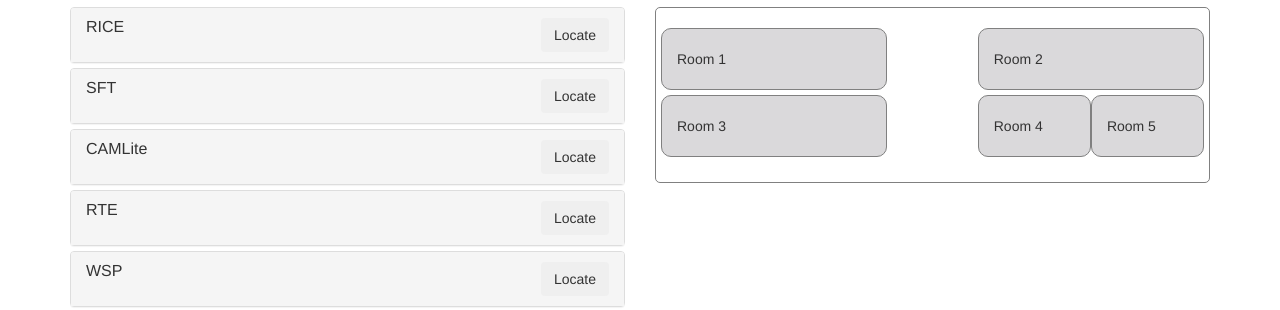
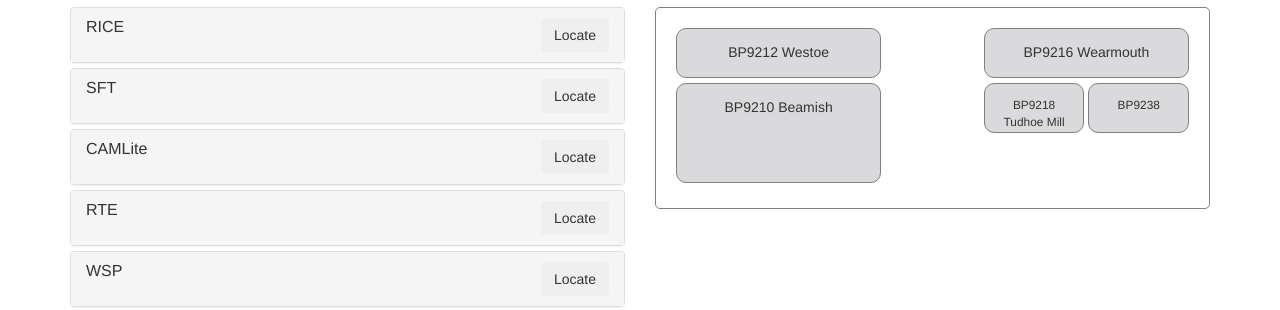
Before and after one commit to tinyoafman/we-floor-plan, a website: page views/index.html in a window 1280 px wide. Shown: the part 326-636 px from the top of the page. Drawn offline with nearby package versions, Linux system fonts and the light colour scheme.

Commit message:
CK flesh out floor plan

```diff
--- a/style/plan.css
+++ b/style/plan.css
@@ -6,16 +6,85 @@
   padding: 20px 20px 20px 20px;
 }
 
-.room {
+.room, .desk-top, .desk-bottom {
   border-style: solid;
   border-width: thin;
   border-color: grey;
-  border-radius: 10px;
   background-color: #dad9db;
 }
 
-.aisle, .room {
+.room{
   margin-bottom: 5px;
-  padding-top: 20px;
-  padding-bottom: 20px;
+  border-radius: 10px;
+  height: 50px;
+  text-align: center;
+  padding-top: 6%;
 }
+
+.red-chewit-top, .purple-chewit-top{
+  border-radius: 50px 50px 0px 0px;
+  border-style: solid;
+  border-width: thin;
+}
+
+.red-chewit-bottom, .purple-chewit-bottom{
+  border-radius: 0px 0px 50px 50px;
+  border-style: solid;
+  border-width: thin;
+}
+
+.red-chewit-top, .red-chewit-bottom{
+  border-color: #871400;
+  background-color: #871400;
+}
+
+.purple-chewit-top, .purple-chewit-bottom{
+  border-color: #522172;
+  background-color: #522172;
+}
+
+.desk-top, .red-chewit-top, .purple-chewit-top{
+  margin-top: 5px;
+  height: 20px;
+}
+
+.desk-top{
+  border-radius: 5px 5px 0px 0px;
+}
+
+.desk-bottom{
+  border-radius: 0px 0px 5px 5px;
+}
+
+.desk-bottom, .red-chewit-bottom, .purple-chewit-bottom {
+  margin-bottom: 5px;
+  height: 20px;
+}
+
+.row-aisle{
+  height: 20px;
+}
+
+.room-large{
+  height: 100px;
+}
+
+.row-room{
+  width: 40%;
+}
+
+.row-aisle{
+  width: 20%;
+}
+
+.small{
+  width: 49%;
+}
+
+table{
+  width: 100%;
+}
+
+td{
+  vertical-align: top;
+}
--- a/views/index.html
+++ b/views/index.html
@@ -445,21 +445,29 @@
       <div class="col-sm-6">
         <h2>Plan</h2>
         <div class="floor">
-          <div class="row">
-            <div class="col-sm-5 room" id="room-1">Room 1</div>
-            <div class="col-sm-2 aisle"></div>
-            <div class="col-sm-5 room" id="room-2">Room 2</div>
-          </div>
-          <div class="row">
-            <div class="col-sm-5 room" id="room-3">Room 3</div>
-            <div class="col-sm-2 aisle"></div>
-            <div class="col-sm-5">
-              <div class="row">
-                <div class="col-sm-6 room" id="room-4">Room 4</div>
-                <div class="col-sm-6 room" id="room-5">Room 5</div>
-              </div>
-            </div>
-          </div>
+          <table>
+            <tr>
+              <td class="row-room"><div class="room">BP9212 Westoe</div></td>
+              <td class="row-aisle"><div class="aisle"></div></td>
+              <td class="row-room"><div class="room">BP9216 Wearmouth</div></td>
+            </tr>
+            <tr>
+              <td class="row-room"><div class="room room-large">BP9210 Beamish</div></td>
+              <td class="row-aisle"><div class="aisle"></div></td>
+              <td class="row-room">
+                <span class="room small pull-left">BP9218<br/>Tudhoe Mill</span>
+                <span class="room small pull-right">BP9238</span>
+
+              </td>
+
+
+            </tr>
+
+
+
+          </table>
+
+
         </div>
       </div>
     </div> <!-- end row -->
```
